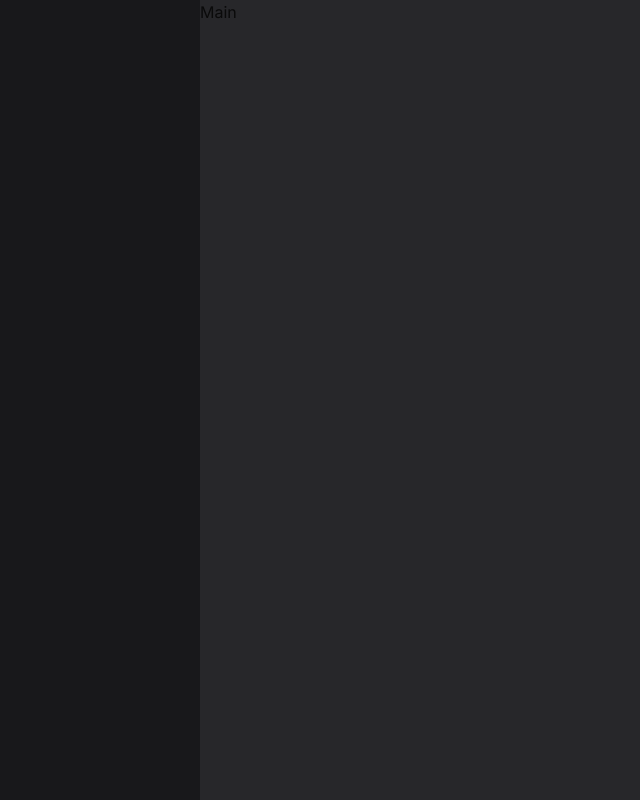
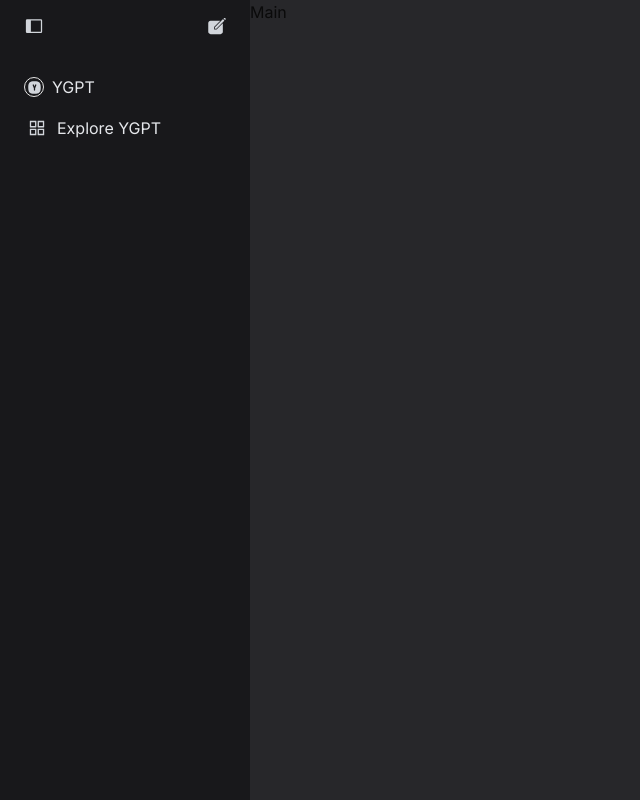
Before and after one commit to kalejaiyeoluwadara/ygpt-frontend, a Next.js app: page / in a window 1280 px wide. Shown: the whole page, without its empty margins (0-640 px from the left). Built offline with nearby package versions, Linux system fonts and the light colour scheme.

Commit message:
updated sidebar

```diff
--- a/package.json
+++ b/package.json
@@ -19,6 +19,7 @@
     "next": "14.2.7",
     "react": "^18",
     "react-dom": "^18",
+    "react-icons": "^5.3.0",
     "tailwind-merge": "^2.5.2",
     "tailwindcss-animate": "^1.0.7"
   },
--- a/src/app/comp/SideBar.tsx
+++ b/src/app/comp/SideBar.tsx
@@ -1,7 +1,46 @@
+import { Button } from "@/components/ui/button";
+import { PiSidebarSimpleFill } from "react-icons/pi";
+import { IoIosCreate } from "react-icons/io";
+import { TbSquareRoundedLetterYFilled } from "react-icons/tb";
+import { AiOutlineAppstore } from "react-icons/ai";
 import React from "react";
-
 function SideBar() {
-  return <aside className="w-[200px] h-full bg-zinc-900 "></aside>;
+  return (
+    <aside className="w-[250px] h-full px-4 bg-zinc-900 ">
+      <header className="flex w-full items-center justify-between  py-2">
+        <button className="h-[35px] w-[35px] rounded-md bg-none hover:bg-zinc-800 transition-all text-gray-300 flex items-center justify-center ">
+          <PiSidebarSimpleFill size={20} className="" />
+        </button>
+        <button className="h-[35px] w-[35px] rounded-md bg-none hover:bg-zinc-800 transition-all text-gray-300 flex items-center justify-center ">
+          <IoIosCreate size={20} className="" />
+        </button>
+      </header>
+      <main className="w-full flex-1 min-h-[75%] mt-4  ">
+        <header className="rounded-md  ">
+          <div className=" rounded-md cursor-pointer flex justify-between items-center py-2 px-2 bg-base hover:bg-zinc-800 transition-all group">
+            <section className="flex items-center gap-2  ">
+              <div className="h-[20px] w-[20px] flex items-center justify-center  rounded-full border ">
+                <TbSquareRoundedLetterYFilled
+                  size={15}
+                  className="text-gray-300"
+                />
+              </div>
+              <p className="text-base font-normal  ">YGPT</p>
+            </section>
+            <section></section>
+          </div>
+          <div className=" rounded-md cursor-pointer flex justify-start items-center py-2 px-2 bg-base hover:bg-zinc-800 transition-all group">
+            <section className="flex items-center gap-2  ">
+              <div className="h-[25px] w-[25px] flex items-center justify-center  rounded-full ">
+                <AiOutlineAppstore size={20} className="text-gray-300" />
+              </div>
+              <p className="text-base font-normal  ">Explore YGPT</p>
+            </section>
+          </div>
+        </header>
+      </main>
+    </aside>
+  );
 }
 
 export default SideBar;
--- a/src/app/globals.css
+++ b/src/app/globals.css
@@ -79,7 +79,9 @@
     --chart-5: 340 75% 55%;
   }
 }
-
+p{
+  @apply text-gray-200
+}
 
 @layer base {
   * {
```
Also changed, not shown: 1 other file (tests, documents, lock files or other folders).
